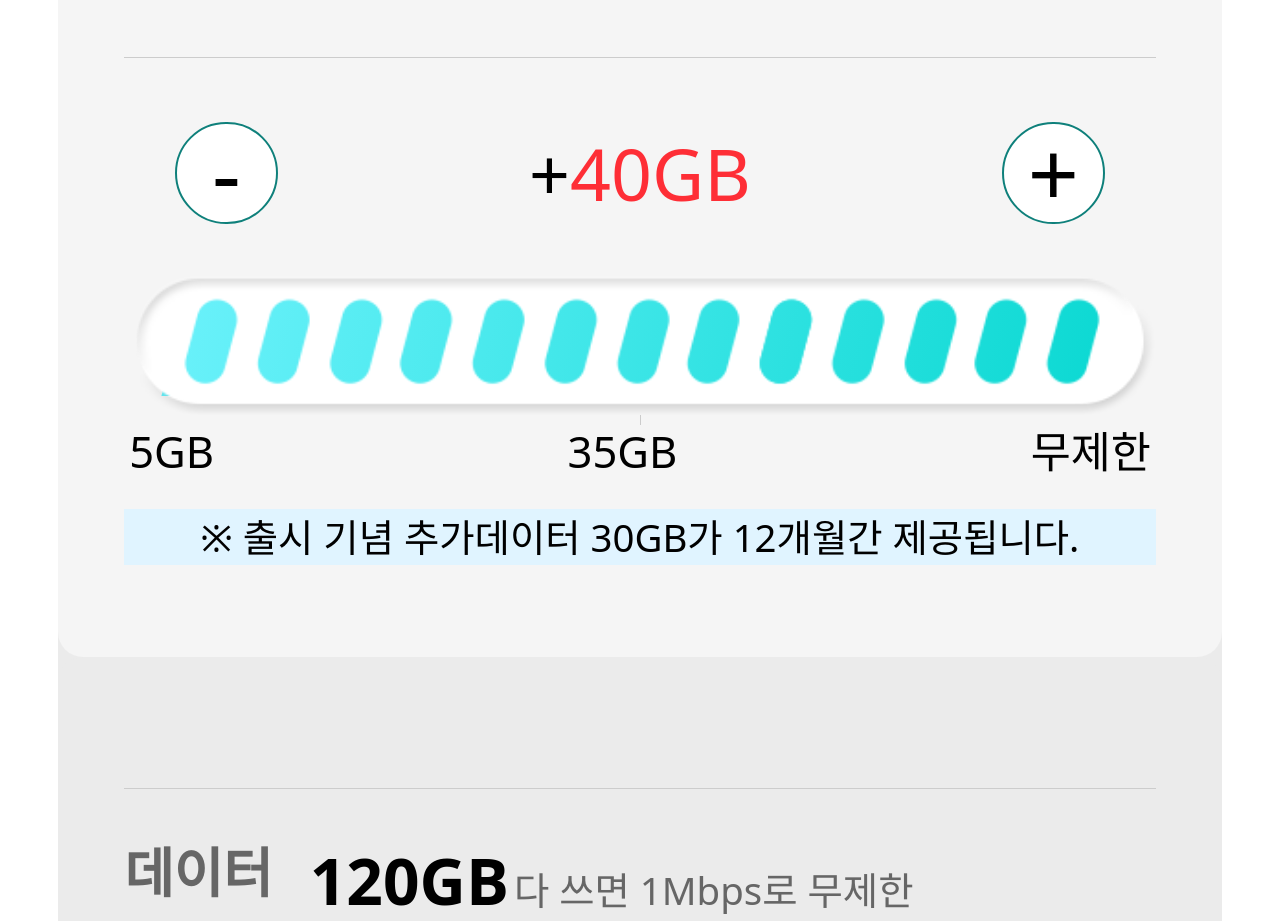
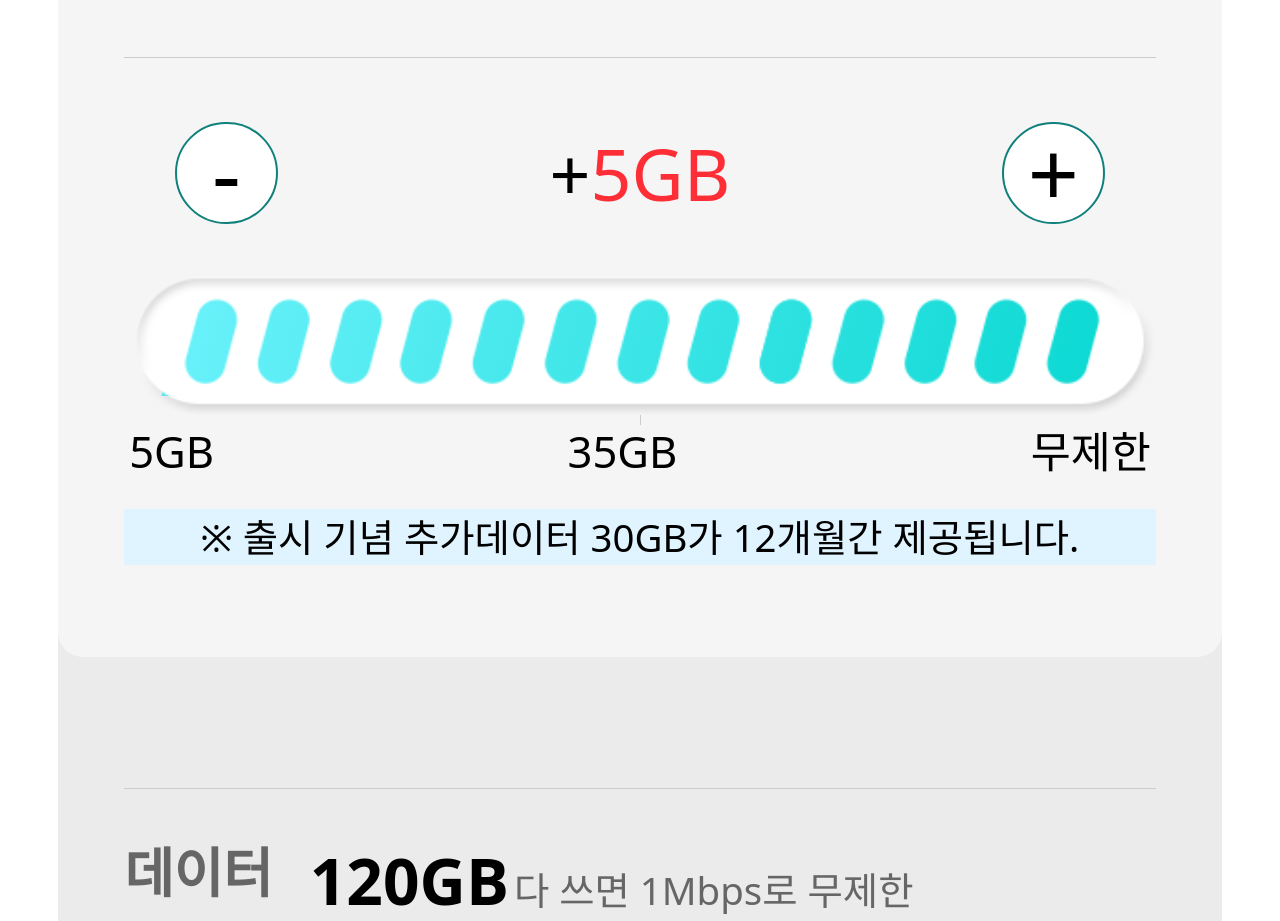
Before and after one commit to hnochx/ktyogo, a Next.js app: page /yogo-benefit in a window 1280 px wide. Shown: the part 1764-2685 px from the top of the page. Built offline with nearby package versions, Linux system fonts and the light colour scheme; no server answers; the database is empty.

Commit message:
Fix: 추가되는 데이터량  수정 Ref:#33

```diff
--- a/src/components/plan-calc/plan-calc-top.tsx
+++ b/src/components/plan-calc/plan-calc-top.tsx
@@ -75,8 +75,18 @@ const PlanCalcTop = ({ list, selectedPlan, setSelectedPlan }: PlanCalcTopProps)
             ) : (
               <>
                 <span>{selectedPlan?.data.total_data}</span>
-                <span>+</span>
-                <em className="text-[#fe2e36] not-italic">40GB</em>
+                {planStage < 5 && (
+                  <>
+                    <span>+</span>
+                    <em className="text-[#fe2e36] not-italic">5GB</em>
+                  </>
+                )}
+                {planStage < 9 && planStage > 4 && (
+                  <>
+                    <span>+</span>
+                    <em className="text-[#fe2e36] not-italic">{selectedPlan?.data.total_data}</em>
+                  </>
+                )}
               </>
             )}
           </div>
```
